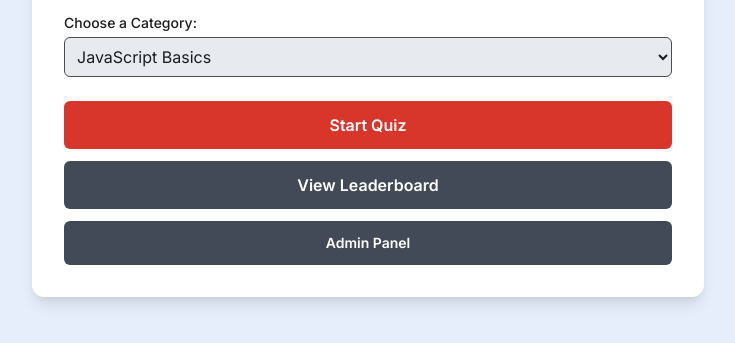
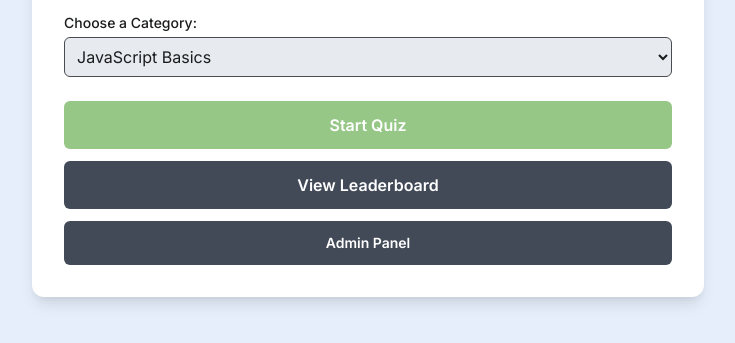
Before and after one commit to LindiweD-Collab/techquizapp, a plain HTML site: page index.html in a window 1280 px wide. In both pictures the pointer is over the button "Start Quiz". Shown: the part 379-722 px from the top of the page, without its empty margins (272-1007 px from the left). Drawn offline with nearby package versions, Linux system fonts and the light colour scheme.

Commit message:
Update style.css

```diff
--- a/style.css
+++ b/style.css
@@ -28,7 +28,7 @@ h1, h2, h3, h4, h5, h6 {
     color: white;
 }
 .btn-primary:hover {
-    background-color: #d8362a;
+    background-color: #96c787;
 }
 
 .btn-secondary {
```
